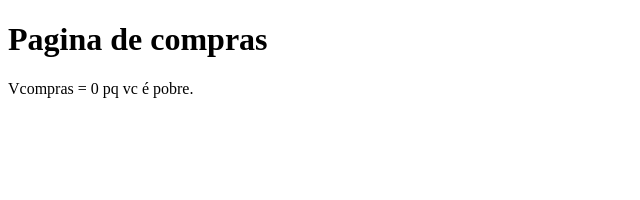
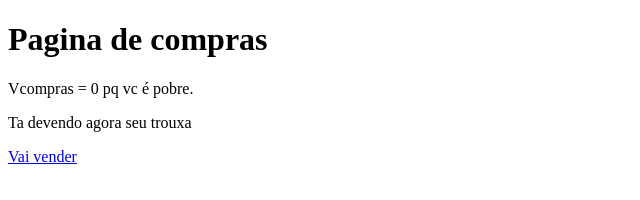
Before and after one commit to charlesrocha87/Aula-GitHub, a plain HTML site: page compras.html in a window 1280 px wide. Shown: the whole page, without its empty margins (0-640 px from the left). Drawn offline with Linux system fonts and the light colour scheme.

Commit message:
atualizacao compras

```diff
--- a/compras.html
+++ b/compras.html
@@ -8,5 +8,7 @@
 <body>
     <h1>Pagina de compras</h1>
     <p>Vcompras = 0 pq vc é pobre.</p>
+    <p>Ta devendo agora seu trouxa</p>
+    <a href="vendas.html">Vai vender</a>
 </body>
 </html>
```
